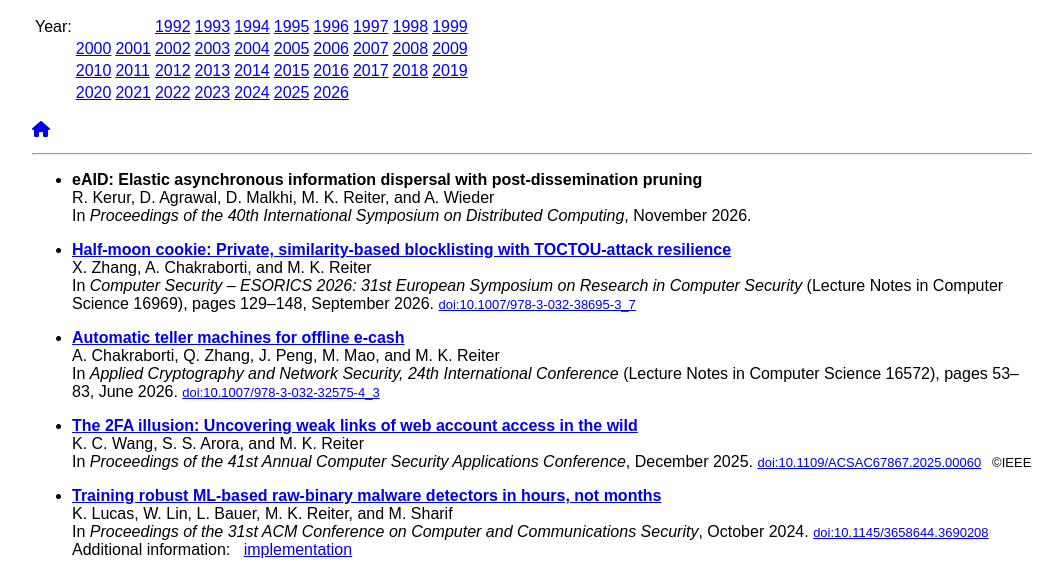
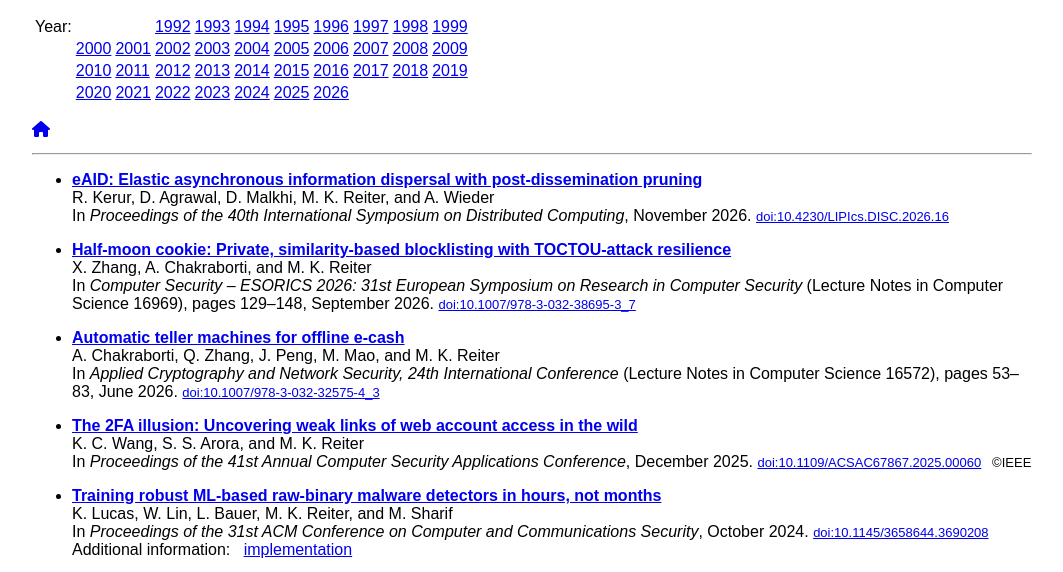
Before and after one commit to reitermk/reitermk.github.io, a plain HTML site: page papers/byYear.html in a window 1280 px wide. Shown: the part 191-763 px from the top of the page, without its empty margins (108-1171 px from the left). Drawn offline with Linux system fonts and the light colour scheme; files whose address does not match are found by name.

Commit message:
DISC paper

```diff
--- a/papers/byYear.html
+++ b/papers/byYear.html
@@ -89,9 +89,10 @@ be reposted without the explicit permission of the copyright holder.
 <hr>
 
 <ul>
-<li><b><a name="2026">eAID: Elastic asynchronous information dispersal with post-dissemination pruning</a></b>
+<li><b><a name="2026"><a href="./2026/DISC.pdf">eAID: Elastic asynchronous information dispersal with post-dissemination pruning</a></a></b>
 <br>R. Kerur, D. Agrawal, D. Malkhi, M. K. Reiter, and A. Wieder
 <br>In <i>Proceedings of the 40th International Symposium on Distributed Computing</i>, November 2026.
+<font size="-1"><a href="https://doi.org/10.4230/LIPIcs.DISC.2026.16">doi:10.4230/LIPIcs.DISC.2026.16</a></font>
 </li>
 
 <li><b><a href="./2026/ESORICS.pdf">Half-moon cookie:
```
Also changed, not shown: papers/byForum.html (+2 -2 lines), 1 other file.
